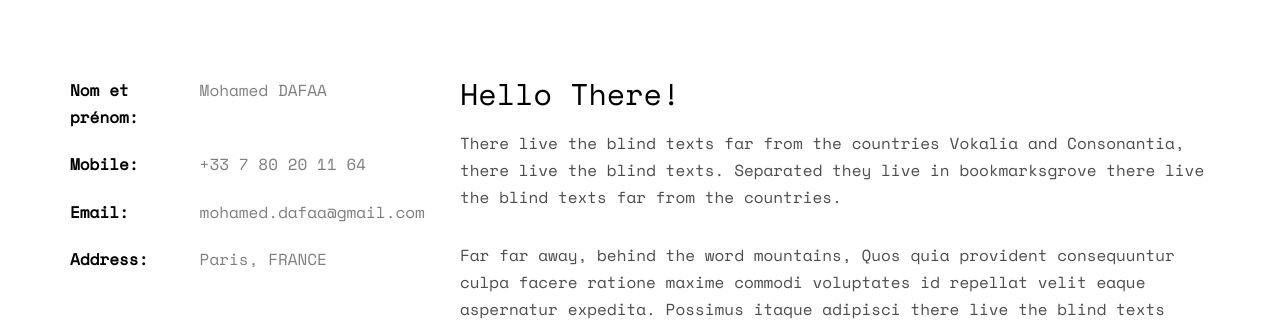
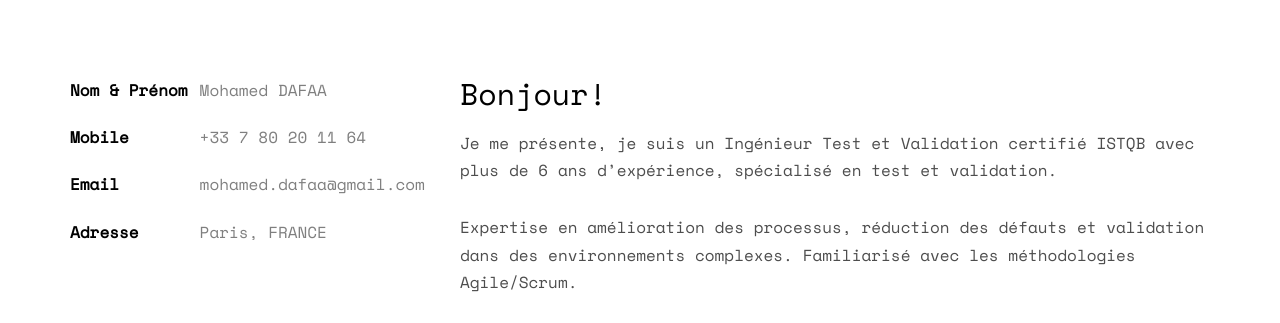
Before and after one commit to StudioMySweety/portfolio, a plain HTML site: page index.html in a window 1280 px wide. Shown: the part 995-1318 px from the top of the page. Drawn offline with nearby package versions, Linux system fonts and the light colour scheme; some packages are replaced by stand-ins of ours; no server answers; files whose address does not match are found by name.

Commit message:
Update index.html

```diff
--- a/index.html
+++ b/index.html
@@ -95,17 +95,17 @@
 			<div class="row">
 				<div class="col-md-4">
 					<ul class="info">
-						<li><span class="first-block">Nom et prénom:</span><span class="second-block">Mohamed DAFAA</span></li>
-						<li><span class="first-block">Mobile:</span><span class="second-block">+33 7 80 20 11 64</span></li>
-						<li><span class="first-block">Email:</span><span class="second-block">mohamed.dafaa@gmail.com</span></li>
+						<li><span class="first-block">Nom & Prénom</span><span class="second-block">Mohamed DAFAA</span></li>
+						<li><span class="first-block">Mobile</span><span class="second-block">+33 7 80 20 11 64</span></li>
+						<li><span class="first-block">Email</span><span class="second-block">mohamed.dafaa@gmail.com</span></li>
 						<!-- <li><span class="first-block">Website:</span><span class="second-block">studiomysweety.github.io/portfolio/</span></li> -->
-						<li><span class="first-block">Address:</span><span class="second-block">Paris, FRANCE</span></li>
+						<li><span class="first-block">Adresse</span><span class="second-block">Paris, FRANCE</span></li>
 					</ul>
 				</div>
 				<div class="col-md-8">
-					<h2>Hello There!</h2>
-					<p>There live the blind texts far from the countries Vokalia and Consonantia, there live the blind texts. Separated they live in bookmarksgrove there live the blind texts far from the countries.</p>
-					<p>Far far away, behind the word mountains, Quos quia provident consequuntur culpa facere ratione maxime commodi voluptates id repellat velit eaque aspernatur expedita. Possimus itaque adipisci there live the blind texts from the countries Vokalia and Consonantia, there live the blind texts. Quos quia provident consequuntur culpa facere ratione maxime commodi voluptates id repellat velit eaque aspernatur expedita. Possimus itaque adipisci.</p>
+					<h2> Bonjour!</h2>
+					<p>Je me présente, je suis un Ingénieur Test et Validation certifié ISTQB avec plus de 6 ans d’expérience, spécialisé en test et validation.</p>
+					<p> Expertise en amélioration des processus, réduction des défauts et validation dans des environnements complexes. Familiarisé avec les méthodologies Agile/Scrum.</p>
 					<p>
 						<ul class="fh5co-social-icons">
 							<li><a href="#"><i class="icon-twitter2"></i></a></li>
```
